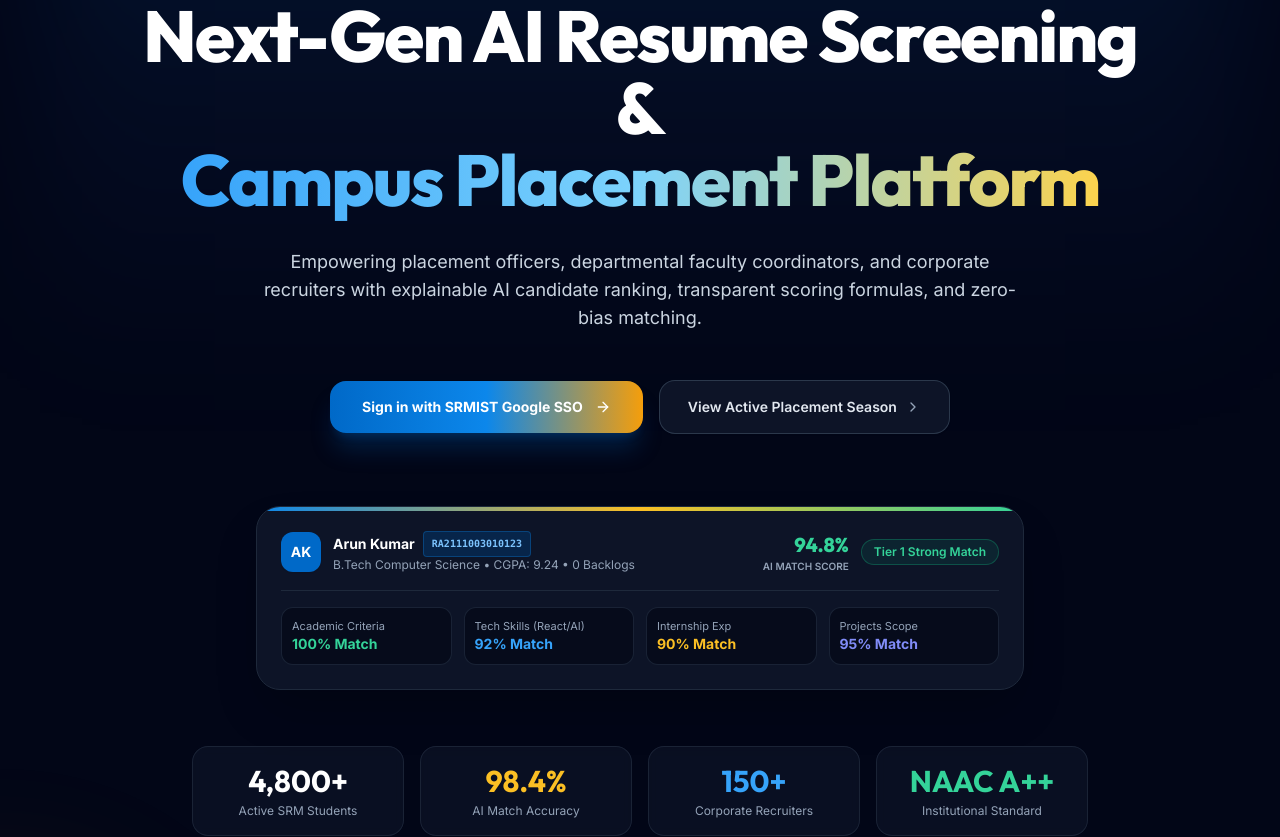
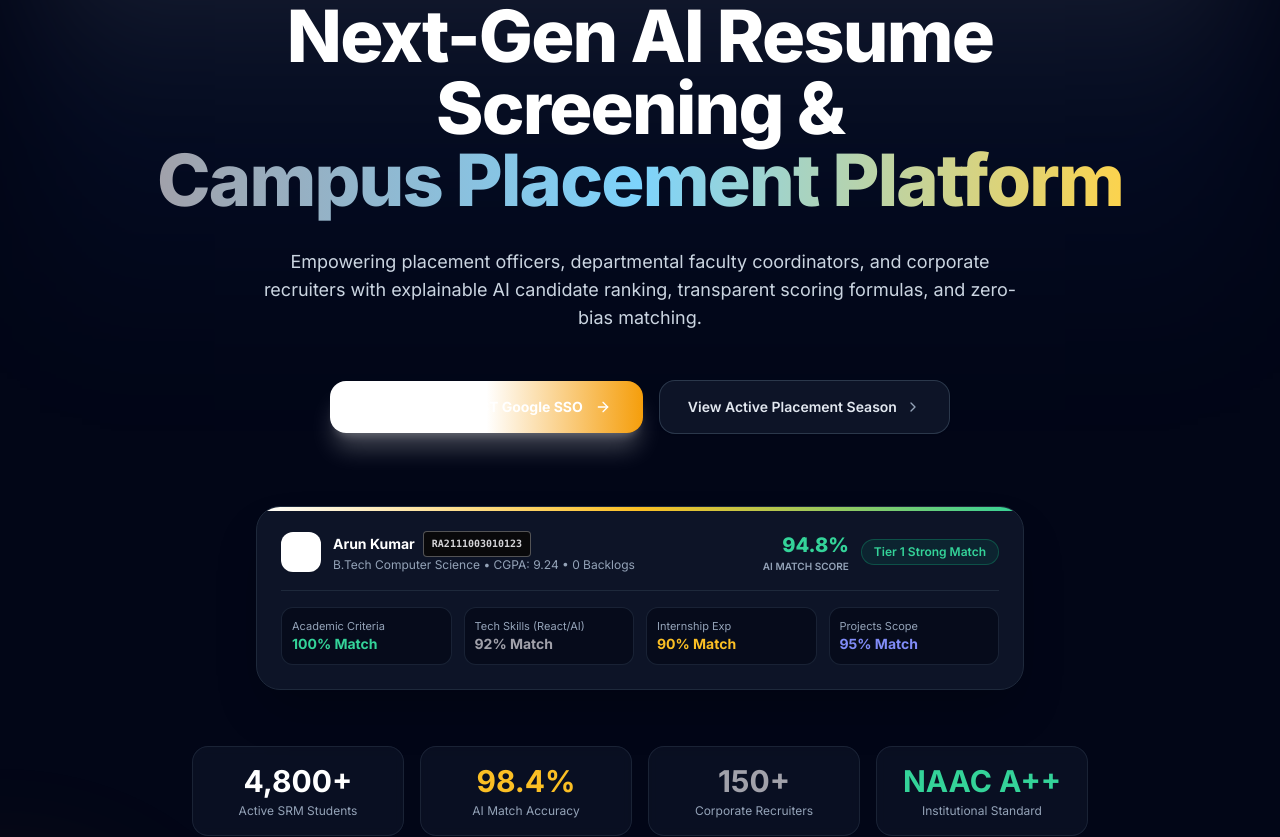
Before and after one commit to ktilak12/Ai_resume_filter_srm, a React (Vite) app: page / in a window 1280 px wide. Shown: the part 200-1037 px from the top of the page. Built offline with nearby package versions, Linux system fonts and the light colour scheme; no server answers.

Commit message:
style(theme): modernize design system to pure monochrome dark theme

```diff
--- a/src/index.css
+++ b/src/index.css
@@ -4,83 +4,59 @@
 
 @layer base {
   :root {
-    --primary: 12 135 235;
-    --primary-dark: 11 59 111;
-    --gold: 245 158 11;
+    --primary: 255 255 255;
+    --primary-dark: 24 24 27;
   }
 
   body {
-    @apply bg-slate-950 text-slate-100 min-h-screen font-sans;
-    background-image:
-      radial-gradient(at 0% 0%, rgba(12, 135, 235, 0.12) 0px, transparent 50%),
-      radial-gradient(at 100% 0%, rgba(245, 158, 11, 0.08) 0px, transparent 50%),
-      radial-gradient(at 50% 100%, rgba(11, 59, 111, 0.15) 0px, transparent 50%);
-    background-attachment: fixed;
+    @apply bg-black text-zinc-100 min-h-screen font-sans antialiased;
+    background-color: #000000;
   }
 }
 
-/* Custom Glassmorphism */
+/* Custom Minimalist Dark Panels */
 .glass-panel {
-  background: rgba(15, 23, 42, 0.75);
+  background: rgba(18, 18, 18, 0.85);
   backdrop-filter: blur(16px);
   -webkit-backdrop-filter: blur(16px);
   border: 1px solid rgba(255, 255, 255, 0.08);
 }
 
 .glass-panel-hover {
-  transition: all 0.25s cubic-bezier(0.4, 0, 0.2, 1);
+  transition: all 0.2s cubic-bezier(0.4, 0, 0.2, 1);
 }
 .glass-panel-hover:hover {
-  background: rgba(30, 41, 59, 0.85);
-  border-color: rgba(56, 189, 248, 0.25);
-  transform: translateY(-2px);
-  box-shadow: 0 12px 30px -10px rgba(0, 0, 0, 0.5), 0 0 20px -5px rgba(12, 135, 235, 0.2);
+  background: rgba(24, 24, 27, 0.95);
+  border-color: rgba(255, 255, 255, 0.18);
+  box-shadow: 0 8px 24px -6px rgba(0, 0, 0, 0.7);
 }
 
 .glass-dropdown {
-  background: rgba(15, 23, 42, 0.95);
-  backdrop-filter: blur(20px);
+  background: #09090b;
   border: 1px solid rgba(255, 255, 255, 0.12);
 }
 
-/* Custom Scrollbars */
+/* Monochrome Scrollbars */
 ::-webkit-scrollbar {
-  width: 6px;
-  height: 6px;
+  width: 5px;
+  height: 5px;
 }
 
 ::-webkit-scrollbar-track {
-  background: rgba(15, 23, 42, 0.6);
+  background: #000000;
 }
 
 ::-webkit-scrollbar-thumb {
-  background: rgba(51, 65, 85, 0.8);
+  background: #27272a;
   border-radius: 9999px;
 }
 
 ::-webkit-scrollbar-thumb:hover {
-  background: rgba(100, 116, 139, 1);
+  background: #3f3f46;
 }
 
-/* Animations */
-@keyframes shimmer {
-  0% { transform: translateX(-100%); }
-  100% { transform: translateX(100%); }
+/* Text Stylings */
+.text-gradient-srm,
+.text-gradient-gold {
+  color: #ffffff;
 }
-
-.animate-shimmer {
-  animation: shimmer 2s infinite;
-}
-
-/* Glowing text */
-.text-gradient-srm {
-  background: linear-gradient(135deg, #38bdf8 0%, #3b82f6 50%, #f59e0b 100%);
-  -webkit-background-clip: text;
-  -webkit-text-fill-color: transparent;
-}
-
-.text-gradient-gold {
-  background: linear-gradient(135deg, #fbbf24 0%, #f59e0b 100%);
-  -webkit-background-clip: text;
-  -webkit-text-fill-color: transparent;
-}
--- a/tailwind.config.js
+++ b/tailwind.config.js
@@ -9,50 +9,43 @@ export default {
     extend: {
       colors: {
         srm: {
-          50: '#f0f7ff',
-          100: '#e0effe',
-          200: '#b9dffe',
-          300: '#7cc3fd',
-          400: '#36a3fa',
-          500: '#0c87eb',
-          600: '#0069c8',
-          700: '#0154a3',
-          800: '#064786',
-          900: '#0b3b6f',
-          950: '#07254a',
+          50: '#ffffff',
+          100: '#f4f4f5',
+          200: '#e4e4e7',
+          300: '#d4d4d8',
+          400: '#a1a1aa',
+          500: '#ffffff',
+          600: '#ffffff',
+          700: '#27272a',
+          800: '#18181b',
+          900: '#121214',
+          950: '#09090b',
         },
         gold: {
-          50: '#fffbeb',
-          100: '#fef3c7',
-          200: '#fde68a',
-          300: '#fcd34d',
-          400: '#fbbf24',
-          500: '#f59e0b',
-          600: '#d97706',
-          700: '#b45309',
-          800: '#92400e',
-          900: '#78350f',
+          50: '#fafafa',
+          100: '#f4f4f5',
+          200: '#e4e4e7',
+          300: '#d4d4d8',
+          400: '#a1a1aa',
+          500: '#71717a',
+          600: '#52525b',
+          700: '#3f3f46',
+          800: '#27272a',
+          900: '#18181b',
         }
       },
       fontFamily: {
-        sans: ['Inter', 'Outfit', 'system-ui', 'sans-serif'],
-        display: ['Outfit', 'Inter', 'sans-serif'],
+        sans: ['Inter', 'system-ui', '-apple-system', 'sans-serif'],
+        display: ['Inter', 'system-ui', '-apple-system', 'sans-serif'],
       },
       boxShadow: {
-        'glass': '0 8px 32px 0 rgba(0, 0, 0, 0.08)',
-        'glass-dark': '0 8px 32px 0 rgba(0, 0, 0, 0.37)',
-        'glow-srm': '0 0 25px -5px rgba(12, 135, 235, 0.4)',
-        'glow-gold': '0 0 25px -5px rgba(245, 158, 11, 0.4)',
+        'glass': '0 8px 32px 0 rgba(0, 0, 0, 0.5)',
+        'glass-dark': '0 8px 32px 0 rgba(0, 0, 0, 0.8)',
+        'glow-srm': '0 0 15px -3px rgba(255, 255, 255, 0.15)',
+        'glow-gold': 'none',
       },
       animation: {
         'pulse-slow': 'pulse 3s cubic-bezier(0.4, 0, 0.6, 1) infinite',
-        'float': 'float 3s ease-in-out infinite',
-      },
-      keyframes: {
-        float: {
-          '0%, 100%': { transform: 'translateY(0px)' },
-          '50%': { transform: 'translateY(-6px)' },
-        }
       }
     },
   },
```
